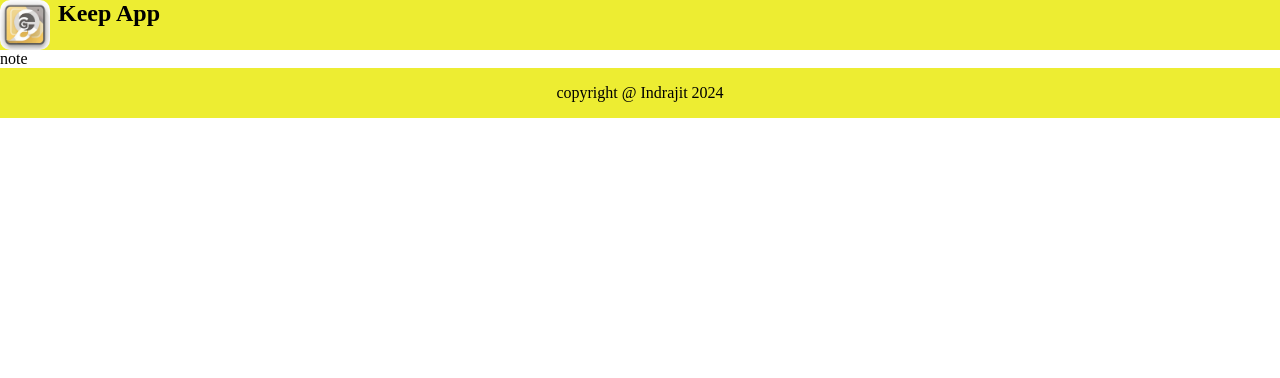
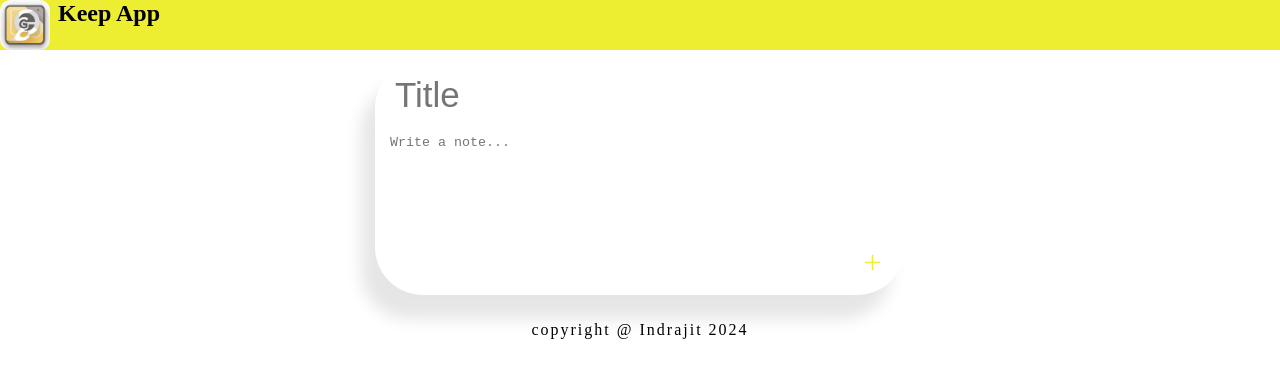
Before and after one commit to Arijitttt/keep-app, a React (Vite) app: page / in a window 1280 px wide. Shown: the top 378 px of the page. Built offline with nearby package versions, Linux system fonts and the light colour scheme.

Commit message:
root ui added

```diff
--- a/package.json
+++ b/package.json
@@ -11,7 +11,8 @@
   },
   "dependencies": {
     "react": "^18.2.0",
-    "react-dom": "^18.2.0"
+    "react-dom": "^18.2.0",
+    "react-icons": "^5.0.1"
   },
   "devDependencies": {
     "@types/react": "^18.2.64",
--- a/src/CreateNote/CreateNote.jsx
+++ b/src/CreateNote/CreateNote.jsx
@@ -1,9 +1,16 @@
 import React from 'react'
-
+import { IoAddOutline } from "react-icons/io5";
+import './createnote.css'
 export default function CreateNote() {
   return (
-    <div>
-      note
-    </div>
+    <>
+      <div className="main_note">
+        <form action="">
+            <input type="text" autoComplete='on' name="" id="" placeholder='Title'/>
+            <textarea name="" id="" cols="30" rows="10" placeholder='Write a note...'></textarea>
+            <button><IoAddOutline/></button>
+        </form>
+      </div>
+    </>
   )
 }
--- /dev/null
+++ b/src/CreateNote/createnote.css
@@ -0,0 +1,48 @@
+.main_note{
+
+    width: 500px;
+    height: auto;
+    margin: 10px auto;
+    box-shadow: -14px 24px 16px 0px rgba(0,0,0,0.1);
+    padding: 15px;
+    border-radius: 3em;
+}
+.main_note form{
+    display: flex;
+    flex-direction: column;
+}
+.main_note form input{
+    border: none;
+    outline: none;
+    font-size: 35px;
+    padding-left: 5px;
+    transition: border-color 0.3s ease, box-shadow 0.3s ease;
+    /* animation: example 5s ease infinite; */
+}
+
+.main_note form textarea{
+    border: none;
+    resize: none;
+    height: 100px;
+    outline: none;
+    margin-top: 20px;
+}
+.main_note form button{
+    border: none;
+    outline: none;
+    background-color: transparent;
+    cursor: pointer;
+    font-size: 25px;
+    color: rgb(237, 237, 50);
+    margin-top: 10px;
+    border-radius: 5px;
+    display: flex;
+    justify-content: flex-end;
+    align-items: center;
+    padding: 5px;
+}
+@keyframes example {
+    0% { opacity: 0.3; }
+    50% { opacity: 0.5; letter-spacing: 2px;}
+    100% { opacity: 0.7; letter-spacing: 5px;}
+  }
--- a/src/Footer/footer.css
+++ b/src/Footer/footer.css
@@ -1,7 +1,8 @@
 footer{
-    background-color: rgb(237, 237, 50);
+    background-color: transparent;
     display: flex;
     align-items: center;
     justify-content: center;
     height: 50px;
+    letter-spacing: 2px;
 }
```
Also changed, not shown: 1 other file (tests, documents, lock files or other folders).
